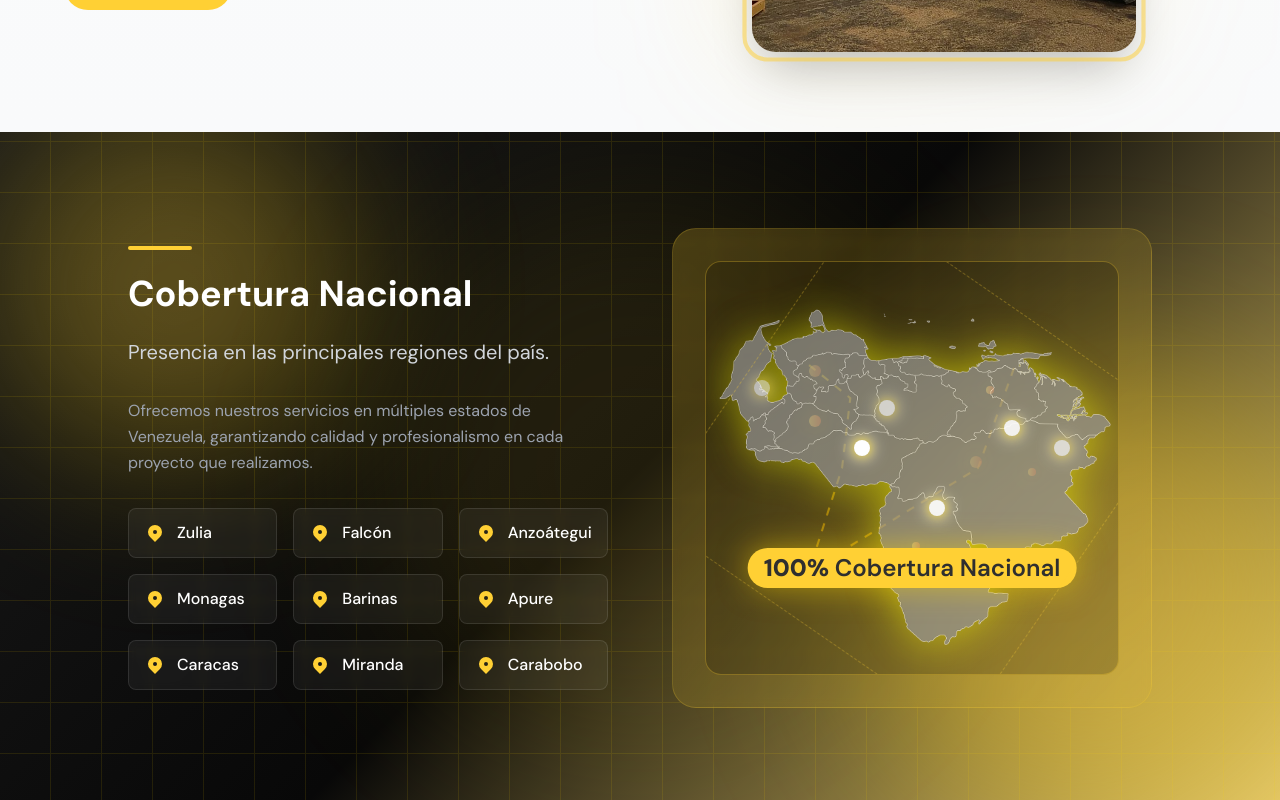
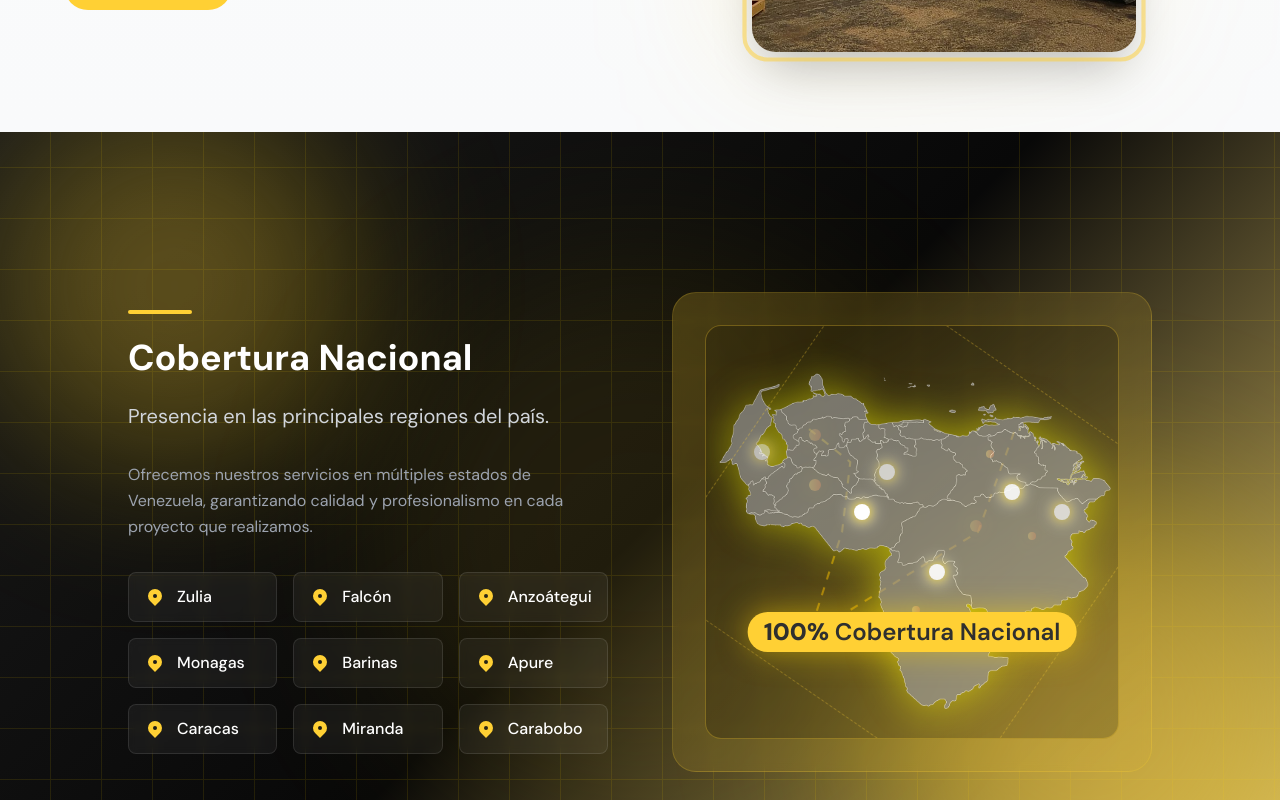
Before and after one commit to luis-alvarezf10/serlimca-page, a React (Vite) app: page / in a window 1280 px wide. Shown: the part 4780-5580 px from the top of the page. Built offline with nearby package versions, Linux system fonts and the light colour scheme.

Commit message:
coverage: acomodado el height

```diff
--- a/src/pages/home/components/CoverageSection.jsx
+++ b/src/pages/home/components/CoverageSection.jsx
@@ -42,7 +42,7 @@ const CoverageSection = () => {
   }, [])
 
   return (
-    <section id="cobertura" ref={sectionRef} className="py-24 relative overflow-hidden" style={{
+    <section id="cobertura" ref={sectionRef} className="py-24 lg:h-[100dvh] relative overflow-hidden flex items-center" style={{
       background: 'linear-gradient(135deg, #1a1a1a 0%, #080808ff 50%, #d8b236bd 100%)'
     }}>
       {/* Animated Grid Pattern */}
```
